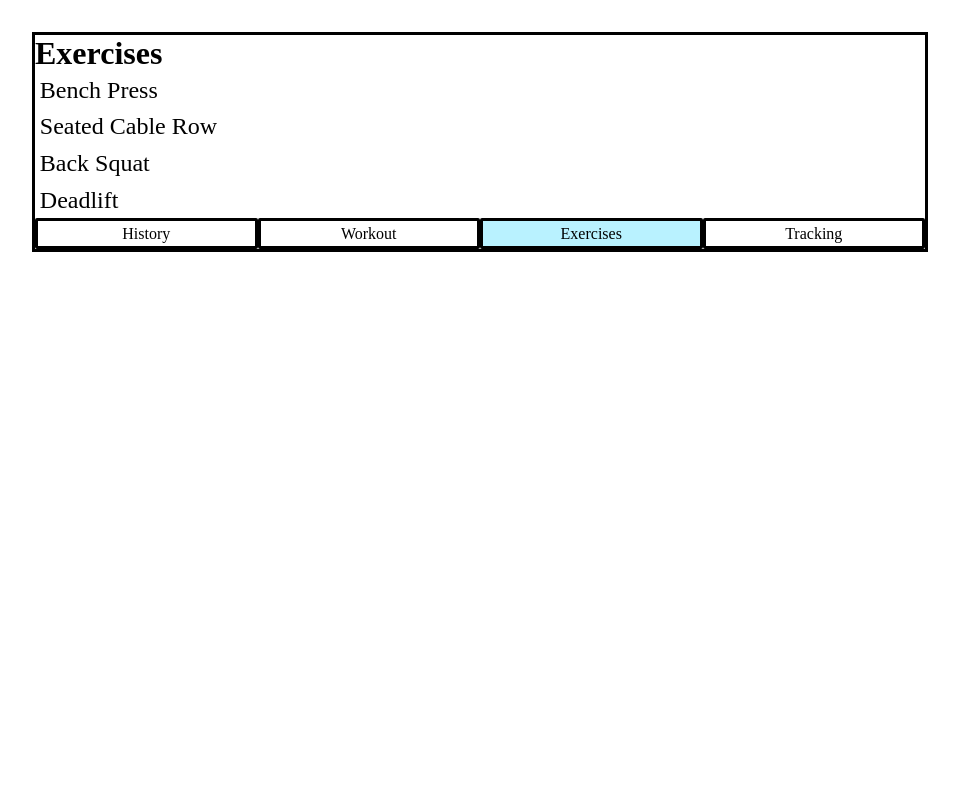
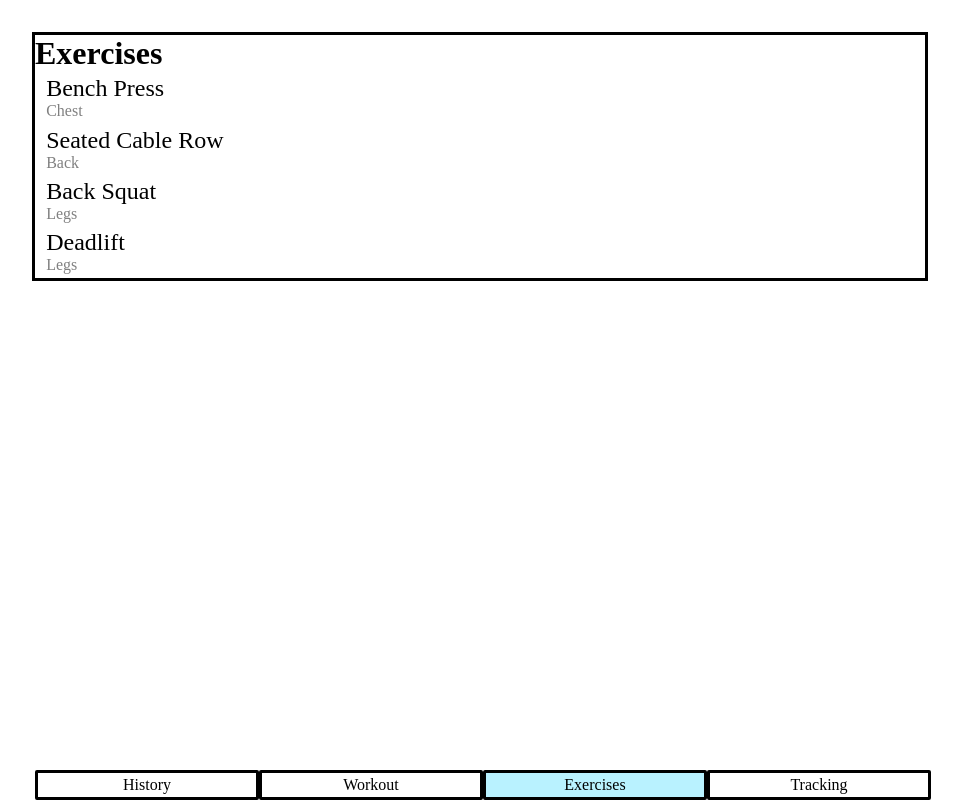
Before and after one commit to rrramsurrun/HabefastSPA, a React (Vite) app: page /exercises in a window 1280 px wide. Shown: the whole page, without its empty margins (160-1122 px from the left). Built offline with nearby package versions, Linux system fonts and the light colour scheme.

Commit message:
Moved navbar to bottom. Added Bodypart fo ExerciseList

```diff
--- a/src/components/ExerciseTemplateList.module.css
+++ b/src/components/ExerciseTemplateList.module.css
@@ -4,10 +4,20 @@
   padding: 0;
 }
 .li {
-  font-size: 1.5em;
   box-sizing: border-box;
   padding: 0.2em;
+  margin-left: 0.5em;
+  display: flex;
+  flex-direction: column;
+}
+.li .name {
+  font-size: 1.5em;
+}
+.li .bodyPart {
+  font-size: 1em;
+  color: grey;
 }
 .li:hover {
   background-color: lightgrey;
+  cursor: pointer;
 }
--- a/src/components/ExerciseTemplateList.tsx
+++ b/src/components/ExerciseTemplateList.tsx
@@ -12,7 +12,8 @@ export default function ExerciseTemplateList({
     <ul className={styles.ul}>
       {exercises.map((e) => (
         <li className={styles.li} key={e.id}>
-          {e.name}
+          <span className={styles.name}>{e.name}</span>
+          <span className={styles.bodyPart}>{e.bodyPart}</span>
         </li>
       ))}
     </ul>
--- a/src/components/NavBar.module.css
+++ b/src/components/NavBar.module.css
@@ -1,6 +1,16 @@
 .nav {
-  width: 100%;
+  position: fixed;
+  width: 80%;
+  bottom: 0;
+  margin: 0;
 }
+
+@media only screen and (min-width: 700px) {
+  .nav {
+    width: 70%;
+  }
+}
+
 .nav ul {
   width: 100%;
   display: flex;
```
